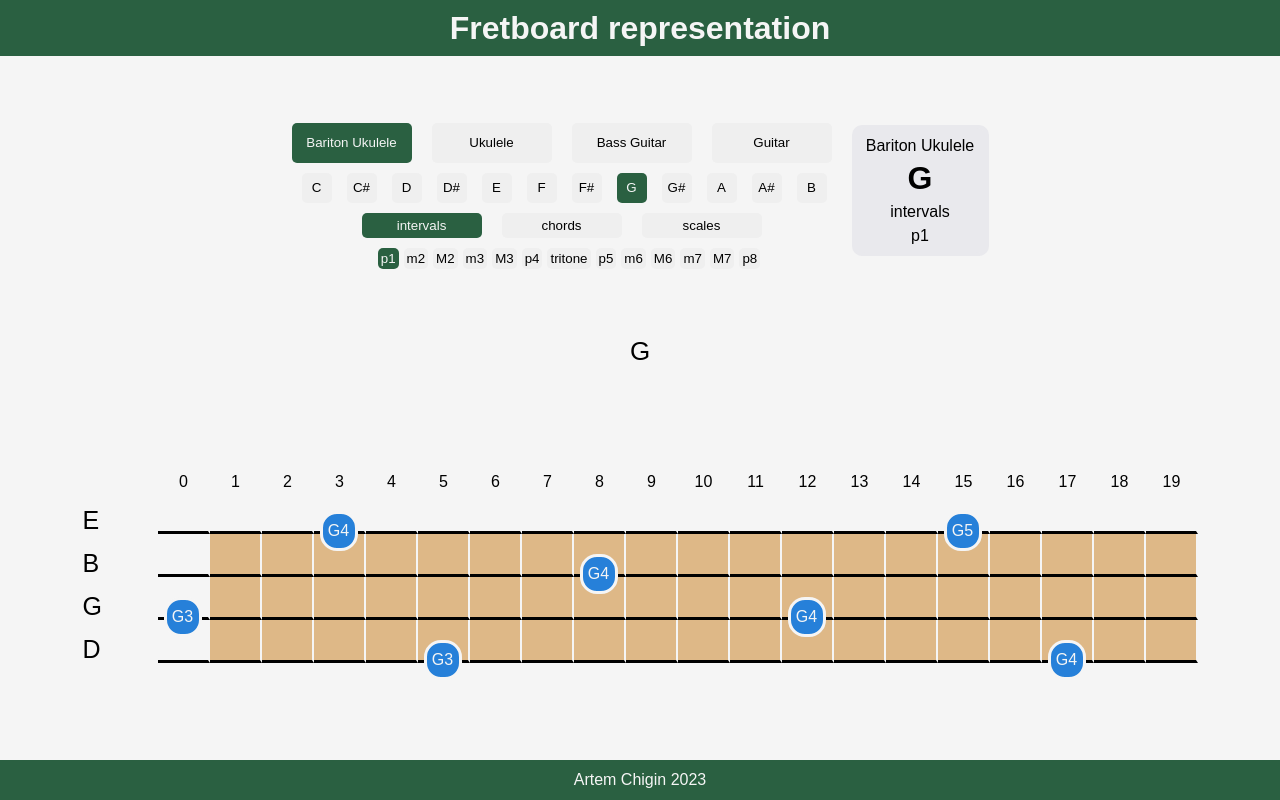
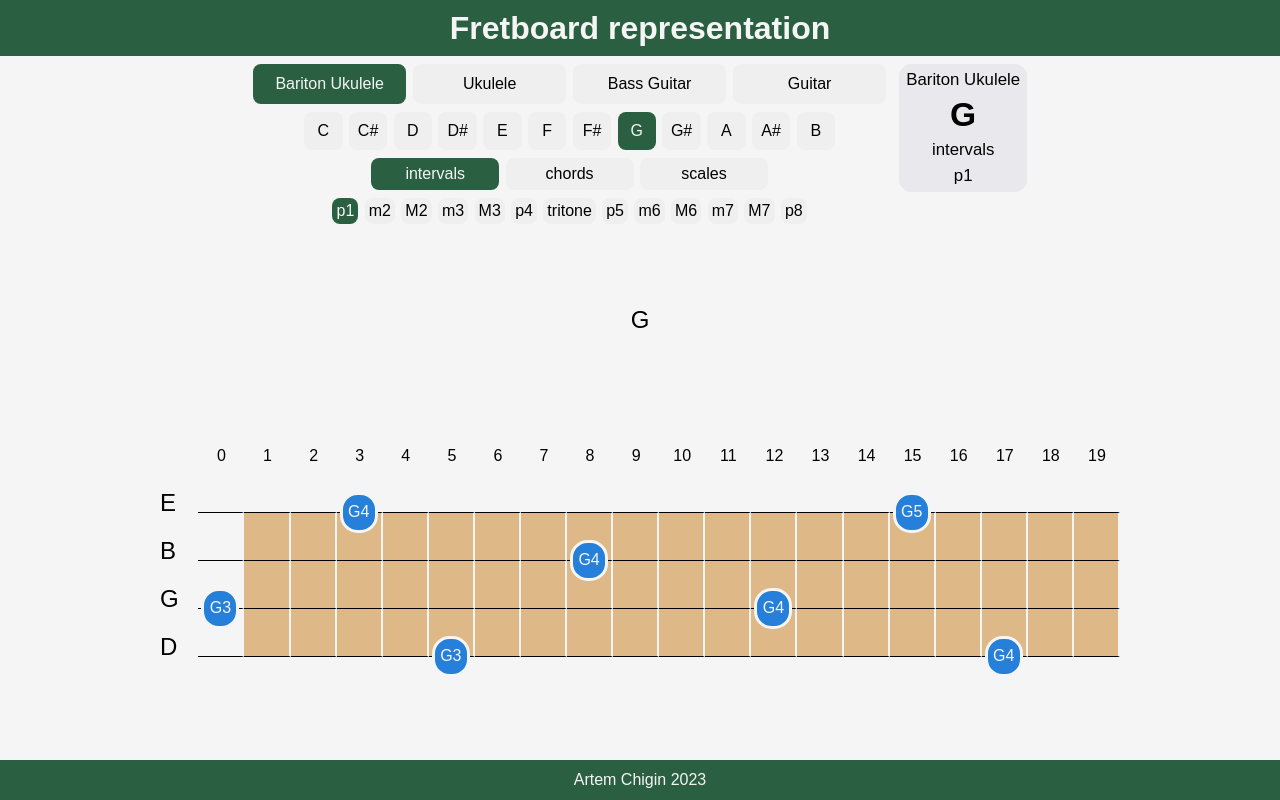
Before and after one commit to artem-chigin/fretboard-map, a React (Create React App) app: page / in a window 1280 px wide. Built offline with nearby package versions, Linux system fonts and the light colour scheme.

Commit message:
changed fix sizes to vh and vw for desktop

```diff
--- a/src/components-for-render/display-instrument.js
+++ b/src/components-for-render/display-instrument.js
@@ -49,9 +49,9 @@ function Note({note, noteIndex, stringIndex, rootNote, isVertical}) {
 
     // let currentNoteStyle = noteStyle;
     if (rootNote === note.noteName) {
-        noteStyle.widht = "34px";
-        noteStyle.height = "34px";
-        noteStyle.borderRadius = "17px";
+        noteStyle.widht = "4.4vh";
+        noteStyle.height = "4.4vh";
+        noteStyle.borderRadius = "2.2vh";
         noteStyle.border = "solid";
         // noteStyle.top = "17px";
     };
--- a/src/components-for-render/ui.js
+++ b/src/components-for-render/ui.js
@@ -116,6 +116,7 @@ function UI() {
                         rootNote={rootNote}
                         isMobile={false}/>
                 </div>
+                <div></div>
         </div>
         )
 }
--- a/src/index.css
+++ b/src/index.css
@@ -15,6 +15,7 @@ header {
     align-items: center;
     min-height: 7vh;
     background-color: #2A6041;
+    font-size: 2vh;
     color: whitesmoke;
 }
 
@@ -30,13 +31,14 @@ footer {
     text-align: center;
     background-color: #2A6041;
     color: whitesmoke;
+    font-size: 2vh;
 }
 
 .fretboard-app {
     min-height: 88vh;
     display: flex;
     flex-direction: column;
-    justify-content: space-evenly;
+    justify-content: space-between;
 }
 
 .mobile-ui {
@@ -47,26 +49,29 @@ footer {
     display: flex;
     flex-direction: row;
     justify-content: center;
-    align-items: center;
+    /* align-items: center; */
+    margin-top: 1vh;
+    gap: 1vw;
 }
 
 .info {
     display: flex;
     flex-direction: column;
-    text-align: center;
-    padding: 3px;
+    /* padding: 0.5vw; */
     justify-content:space-evenly;
-    box-sizing: content-box;
-    min-width: 125px;
-    height: 125px;
+    align-items: center;
+    align-self: flex-start;
+    min-width: 10vw;
+    height: 10vw;
     background-color: #E9E9ED;
-    border-radius: 10px;
+    border-radius: 1vw;
+    font-size: 2.1vh;
 }
 
 .sequence {
     margin: 10px auto;
-    max-width: 600px;
-    font-size: 26px;
+    max-width: 60vw;
+    font-size: 3vh;
     text-align: center;
 }
 
@@ -83,7 +88,8 @@ footer {
 }
 
 .fretNumContainer {
-    min-width: 52px;
+    min-width: 3.6vw;
+    font-size: 2vh;
     display: inline-block;
     text-align: center;
 }
@@ -97,22 +103,25 @@ footer {
     display: flex;
     align-items: center;
     justify-content: center;
-    width: 32px;
-    height: 32px;
-    border-radius: 16px;
+    width: 4vh;
+    height: 4vh;
+    border-radius: 2vh;
     color: whitesmoke;
+    font-size: 2vh;
     position: relative;
-    top: 20px;
+    top: 3vh;
 }
 
 .noteContainer {
         display: flex;
         justify-content: center;
         align-items: center;
-        min-width: 50px;
-        min-height: 40px;
+        box-sizing: border-box;
+        min-width: 3.05vw;
+        width: 3.6vw;
+        min-height: 6vh;
         border-right: solid whitesmoke 2px;
-        border-bottom: solid black;
+        border-bottom: solid black 0.2vh;
 }
 
 .string {
@@ -126,10 +135,10 @@ footer {
 
 .open-string {
     position: relative;
-    top: 15px;
+    top: 3vh;
     border: none;
-    font-size: 25px;
-    width: 75px;
+    font-size: 3vh;
+    width: 3vw;
 }
 
 @media screen and (max-width: 650px) {
@@ -215,56 +224,62 @@ main, [id$="note0"], [id="string0"], .open-string {
 background-color: whitesmoke;
 }
 
-.select-instrument {
+.select-instrument, .select-note, .select-sequence, .sequence-panel {
     display: flex;
-    margin: 10px 0;
+    margin-bottom: 1vh;
     justify-content: center;
+    gap: 0.5vw;
 }
 
 .select-instrument button {
-    height: 40px;
-    width: 120px;
-    margin-right: 20px;
+    height: 5vh;
+    width: 12vw;
+    /* margin-right: 20px; */
+    font-size: 2vh;
 }
 
-.select-note {
+/* .select-note {
     text-align: center;
+} */
+
+.select-note button {
+    width: 3vw;
+    height: 3vw;
+    font-size: 2vh;
+    /* margin-right: 15px; */
 }
 
-.select-note button {
-    width: 30px;
-    height: 30px;
-    margin-right: 15px;
+/* .select-sequence {
+    text-align: center;
+    margin: 10px 0;
+} */
+
+.select-sequence button {
+    width: 10vw;
+    height: 4vh;
+    /* margin-right: 20px; */
+    font-size: 2vh;
 }
 
-.select-sequence {
+/* .sequence-panel {
     text-align: center;
-    margin: 10px 0;
-}
-
-.select-sequence button {
-    width: 120px;
-    height: 25px;
-    margin-right: 20px;
-}
-
-.sequence-panel {
-    text-align: center;
-}
+} */
 
 .sequence-panel button {
-    margin-right: 5px;
+    /* margin-right: 5px; */
+    font-size: 2vh;
+    padding: 0.5vh;
 }
 
 button {
     color: black;
     border: none;
-    border-radius: 5px;
+    border-radius: 1vh;
 }
 
-.sequence-name-buttons {
+/* .sequence-name-buttons {
     padding: 3px;
-}
+} */
 
 button:hover {
     background-color: #2A6041;
```
